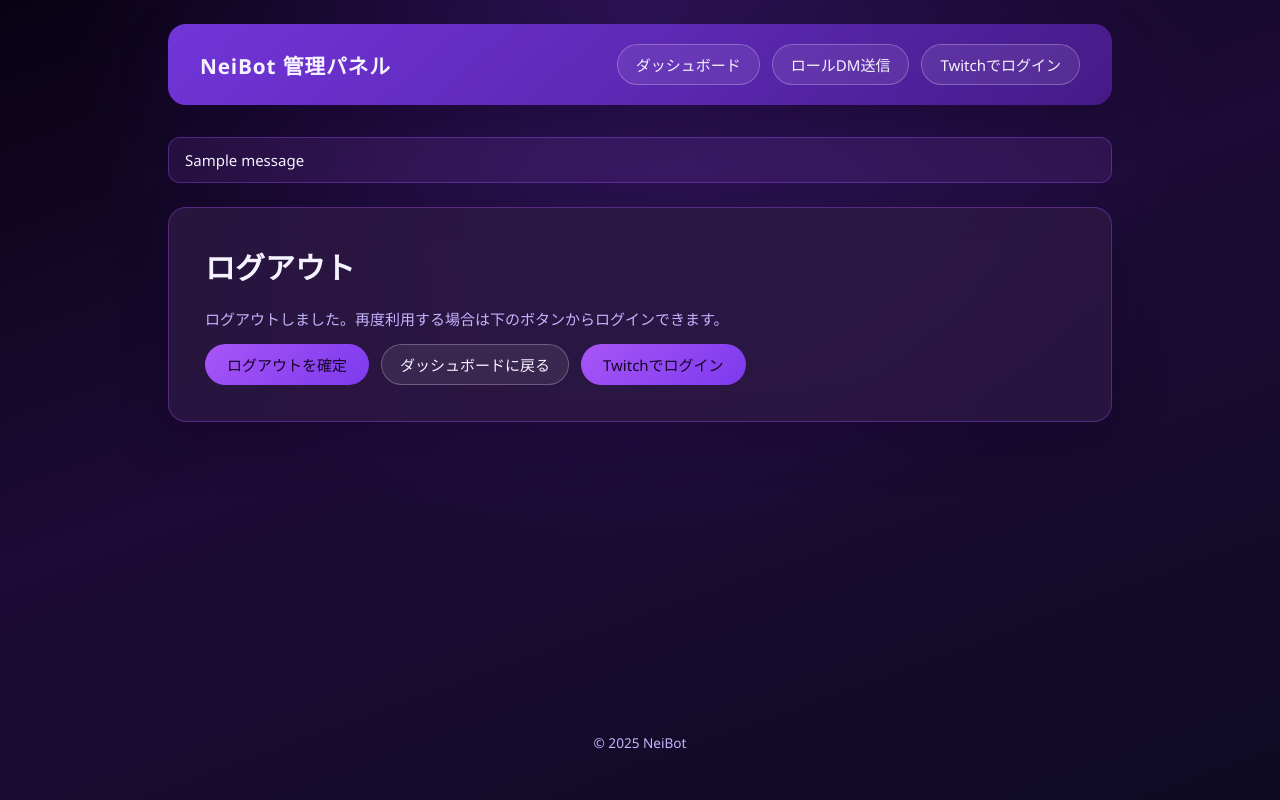
After one commit to NAKANORyunosuke/NeiBot, a Django app: template webadmin/templates/account/logout.html in a window 1280 px wide. The commit adds this page. Run offline with Django 5.2, Linux system fonts and the light colour scheme; the template is opened without the code that fills it: most values are stand-ins (such as "Sample title", 1, 10 or a date in 2020); one stand-in notice (Sample message) is shown.

Commit message:
feat: ロールDM送信機能を改善し、複数ロール選択を追加。UIを更新し、スタイルを適用。

```diff
--- /dev/null
+++ b/webadmin/panel/static/panel/css/panel.css
@@ -0,0 +1,296 @@
+:root {
+  --color-bg: #0f0b24;
+  --color-surface: rgba(44, 24, 66, 0.85);
+  --color-surface-strong: #2d1850;
+  --color-accent: #a855f7;
+  --color-accent-strong: #7c3aed;
+  --color-accent-soft: rgba(168, 85, 247, 0.12);
+  --color-text: #f5f3ff;
+  --color-text-muted: #c4b5fd;
+  --color-border: rgba(168, 85, 247, 0.35);
+  --radius-lg: 18px;
+  --radius-md: 12px;
+  --shadow-soft: 0 20px 45px rgba(20, 0, 40, 0.35);
+  --shadow-focus: 0 0 0 3px rgba(168, 85, 247, 0.35);
+  font-family: "Segoe UI", "Meiryo", "Hiragino Kaku Gothic ProN", sans-serif;
+}
+
+* {
+  box-sizing: border-box;
+}
+
+body {
+  margin: 0;
+  min-height: 100vh;
+  background: radial-gradient(circle at top, rgba(124, 58, 237, 0.25), transparent 55%),
+    linear-gradient(160deg, #090214, #1c0b35 45%, #0f0b24 100%);
+  color: var(--color-text);
+  display: flex;
+  justify-content: center;
+  font-size: 15px;
+}
+
+.page {
+  width: min(1024px, 100%);
+  min-height: 100vh;
+  display: flex;
+  flex-direction: column;
+  padding: 24px clamp(16px, 4vw, 40px) 48px;
+}
+
+.site-header {
+  background: linear-gradient(135deg, rgba(124, 58, 237, 0.9), rgba(76, 29, 149, 0.85));
+  border-radius: var(--radius-lg);
+  padding: 20px clamp(18px, 4vw, 32px);
+  display: flex;
+  flex-wrap: wrap;
+  align-items: center;
+  gap: 16px;
+  box-shadow: var(--shadow-soft);
+}
+
+.brand {
+  font-size: 1.3rem;
+  font-weight: 600;
+  letter-spacing: 0.04em;
+}
+
+.site-nav {
+  margin-left: auto;
+  display: flex;
+  gap: 12px;
+  align-items: center;
+  flex-wrap: wrap;
+}
+
+.site-nav a,
+.button-link {
+  text-decoration: none;
+  color: var(--color-text);
+  padding: 9px 18px;
+  border-radius: 999px;
+  border: 1px solid rgba(255, 255, 255, 0.25);
+  background: rgba(255, 255, 255, 0.08);
+  transition: background 0.2s ease, transform 0.2s ease, box-shadow 0.2s ease;
+  display: inline-flex;
+  gap: 8px;
+  align-items: center;
+}
+
+.site-nav a:hover,
+.site-nav a:focus-visible,
+.button-link:hover,
+.button-link:focus-visible {
+  background: rgba(255, 255, 255, 0.16);
+  transform: translateY(-1px);
+  box-shadow: 0 12px 25px rgba(124, 58, 237, 0.25);
+}
+
+.site-nav a:focus-visible,
+.button-link:focus-visible,
+.button-primary:focus-visible {
+  outline: none;
+}
+
+.site-main {
+  margin-top: 32px;
+  flex: 1;
+  display: flex;
+  flex-direction: column;
+  gap: 24px;
+}
+
+.card {
+  background: var(--color-surface);
+  border: 1px solid var(--color-border);
+  border-radius: var(--radius-lg);
+  padding: clamp(20px, 4vw, 36px);
+  box-shadow: var(--shadow-soft);
+  backdrop-filter: blur(18px);
+}
+
+.card h1,
+.card h2 {
+  margin-top: 0;
+  font-weight: 600;
+}
+
+.text-muted {
+  color: var(--color-text-muted);
+}
+
+.actions {
+  display: flex;
+  gap: 12px;
+  flex-wrap: wrap;
+}
+
+button,
+input[type="submit"],
+.button-primary {
+  font: inherit;
+  border: none;
+  border-radius: 999px;
+  padding: 10px 22px;
+  color: #140024;
+  background: linear-gradient(135deg, var(--color-accent), var(--color-accent-strong));
+  cursor: pointer;
+  transition: transform 0.2s ease, box-shadow 0.2s ease;
+  text-decoration: none;
+  display: inline-flex;
+  align-items: center;
+  gap: 8px;
+}
+
+button:hover,
+button:focus-visible,
+input[type="submit"]:hover,
+input[type="submit"]:focus-visible,
+.button-primary:hover,
+.button-primary:focus-visible {
+  transform: translateY(-1px);
+  box-shadow: 0 14px 28px rgba(124, 58, 237, 0.35);
+}
+
+.form-grid {
+  display: grid;
+  gap: 18px;
+}
+
+.form-field label {
+  display: block;
+  font-weight: 600;
+  margin-bottom: 8px;
+}
+
+.form-field select,
+.form-field textarea,
+.form-field input[type="text"],
+.form-field input[type="file"] {
+  width: 100%;
+  padding: 10px 14px;
+  border-radius: var(--radius-md);
+  border: 1px solid var(--color-border);
+  background: rgba(22, 6, 36, 0.65);
+  color: var(--color-text);
+  transition: border 0.2s ease, box-shadow 0.2s ease, background 0.2s ease;
+}
+
+.form-field textarea {
+  min-height: 140px;
+  resize: vertical;
+}
+
+.form-field select:focus-visible,
+.form-field textarea:focus-visible,
+.form-field input[type="text"]:focus-visible,
+.form-field input[type="file"]:focus-visible {
+  outline: none;
+  border-color: var(--color-accent);
+  box-shadow: var(--shadow-focus);
+  background: rgba(35, 12, 58, 0.85);
+}
+
+.helper-text {
+  font-size: 0.9em;
+  color: var(--color-text-muted);
+  margin-top: 6px;
+}
+
+.helper-text code {
+  padding: 2px 6px;
+  border-radius: 999px;
+  background: rgba(124, 58, 237, 0.18);
+  border: 1px solid rgba(124, 58, 237, 0.35);
+  color: var(--color-text);
+}
+
+.error-list,
+.errorlist {
+  margin: 12px 0;
+  padding: 12px 16px;
+  list-style: none;
+  border-radius: var(--radius-md);
+  background: rgba(220, 38, 38, 0.18);
+  border: 1px solid rgba(220, 38, 38, 0.35);
+}
+
+.error-list li,
+.errorlist li {
+  color: #fca5a5;
+}
+
+.flash-messages {
+  display: grid;
+  gap: 12px;
+}
+
+.flash-message {
+  padding: 12px 16px;
+  border-radius: var(--radius-md);
+  border: 1px solid rgba(168, 85, 247, 0.35);
+  background: var(--color-accent-soft);
+}
+
+.site-footer {
+  margin-top: auto;
+  text-align: center;
+  color: var(--color-text-muted);
+  font-size: 0.85rem;
+}
+
+.role-select-list {
+  display: grid;
+  gap: 12px;
+}
+
+.role-select-item {
+  display: flex;
+  gap: 12px;
+  align-items: center;
+}
+
+.role-select-item .role-select {
+  flex: 1;
+  min-width: 0;
+}
+
+.role-actions {
+  justify-content: flex-start;
+}
+
+.button-ghost {
+  background: rgba(255, 255, 255, 0.04);
+  border-color: rgba(255, 255, 255, 0.18);
+  color: var(--color-text-muted);
+  min-width: 42px;
+  justify-content: center;
+}
+
+.button-ghost:hover,
+.button-ghost:focus-visible {
+  background: rgba(255, 255, 255, 0.12);
+  color: var(--color-text);
+}
+
+.button-link.is-disabled {
+  opacity: 0.5;
+  cursor: not-allowed;
+  transform: none;
+  box-shadow: none;
+}
+@media (max-width: 640px) {
+  .site-header {
+    flex-direction: column;
+    align-items: stretch;
+  }
+
+  .site-nav {
+    margin-left: 0;
+    justify-content: center;
+  }
+
+  .page {
+    padding-bottom: 32px;
+  }
+}
--- /dev/null
+++ b/webadmin/panel/templates/panel/base.html
@@ -0,0 +1,42 @@
+
+{% load static %}
+<!DOCTYPE html>
+<html lang="ja">
+  <head>
+    <meta charset="utf-8" />
+    <title>{% block title %}NeiBot 管理パネル{% endblock %}</title>
+    <link rel="shortcut icon" type="image/x-icon" href="{% static 'favicon.ico' %}" />
+    <link rel="stylesheet" href="{% static 'panel/css/panel.css' %}" />
+    {% block extra_head %}{% endblock %}
+  </head>
+  <body>
+    <div class="page">
+      <header class="site-header">
+        <div class="brand">NeiBot 管理パネル</div>
+        <nav class="site-nav" aria-label="メインメニュー">
+          <a href="{% url 'index' %}">ダッシュボード</a>
+          <a href="{% url 'broadcast' %}">ロールDM送信</a>
+          {% if user.is_authenticated %}
+          <a href="/accounts/logout/">ログアウト</a>
+          {% else %}
+          <a href="/accounts/twitch/login/">Twitchでログイン</a>
+          {% endif %}
+        </nav>
+      </header>
+
+      <main class="site-main">
+        {% if messages %}
+        <div class="flash-messages" role="status">
+          {% for message in messages %}
+          <div class="flash-message">{{ message }}</div>
+          {% endfor %}
+        </div>
+        {% endif %}
+
+        {% block content %}{% endblock %}
+      </main>
+
+      <footer class="site-footer">&copy; {% now 'Y' %} NeiBot</footer>
+    </div>
+  </body>
+</html>
--- /dev/null
+++ b/webadmin/templates/account/logout.html
@@ -0,0 +1,21 @@
+
+{% extends "panel/base.html" %}
+{% block title %}ログアウト | NeiBot 管理パネル{% endblock %}
+
+{% block content %}
+<div class="card">
+  <h1>ログアウト</h1>
+  <p class="text-muted">ログアウトしました。再度利用する場合は下のボタンからログインできます。</p>
+  <form method="post" action="{% url 'account_logout' %}">
+    {% csrf_token %}
+    {% if redirect_field_value %}
+    <input type="hidden" name="{{ redirect_field_name }}" value="{{ redirect_field_value }}" />
+    {% endif %}
+    <div class="actions">
+      <button type="submit">ログアウトを確定</button>
+      <a class="button-link" href="{% url 'index' %}">ダッシュボードに戻る</a>
+      <a class="button-primary" href="/accounts/twitch/login/">Twitchでログイン</a>
+    </div>
+  </form>
+</div>
+{% endblock %}
```
Also changed, not shown: webadmin/panel/forms.py (+18 -4 lines), webadmin/panel/templates/panel/broadcast.html (+182 -47 lines), webadmin/panel/templates/panel/index.html (+21 -23 lines), webadmin/panel/views.py (+53 -23 lines), 1 other file.
